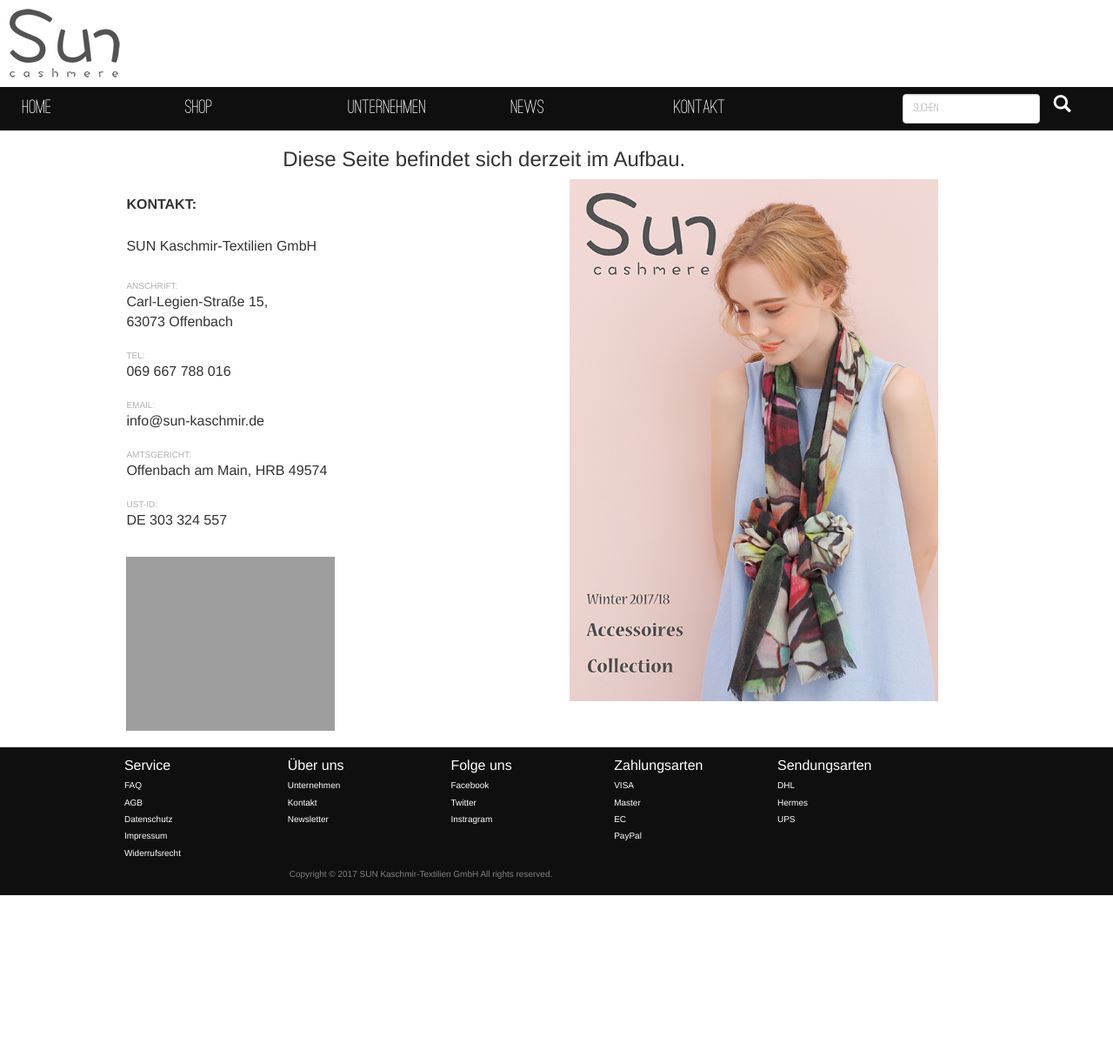
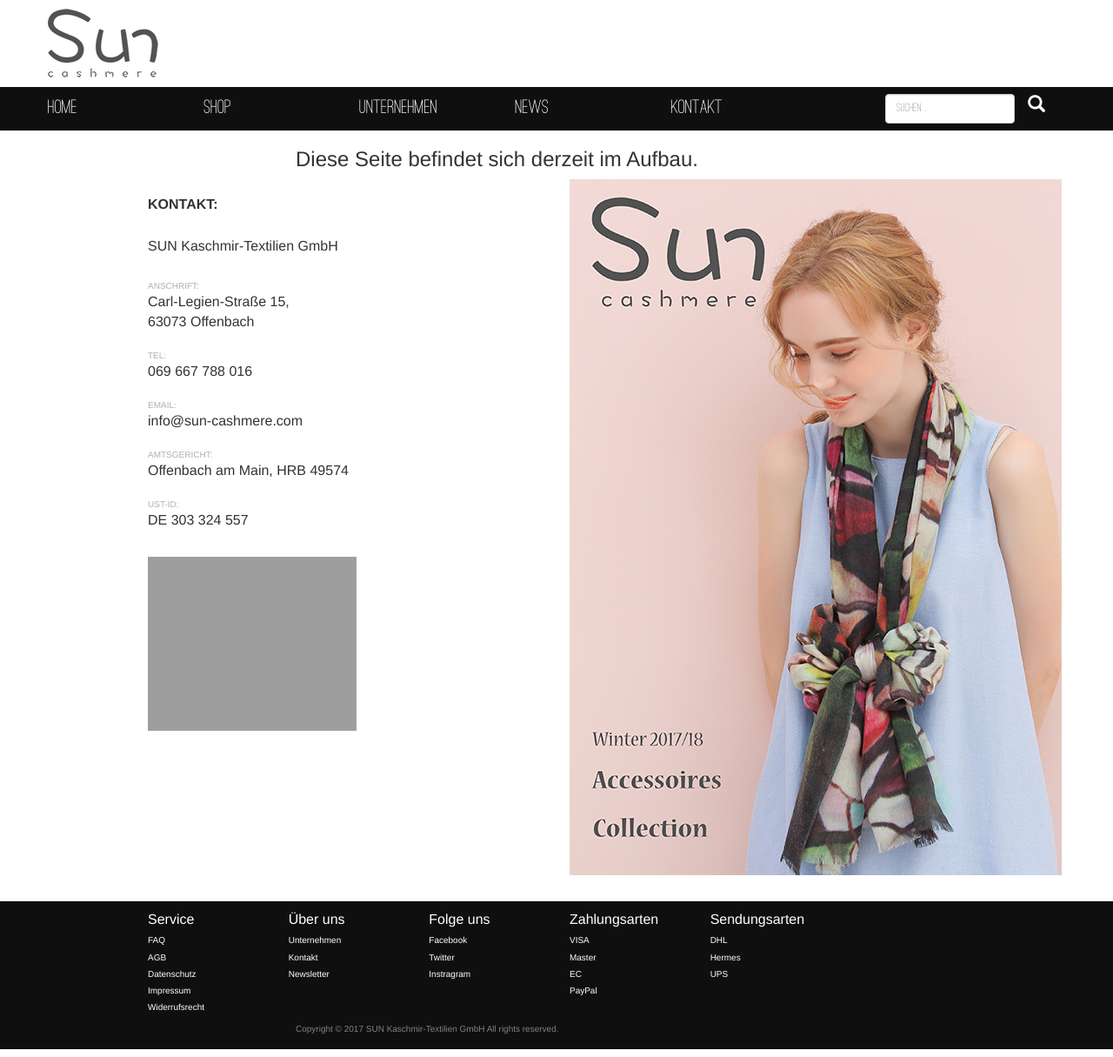
Before and after one commit to lucklusty/sun-cashmere, a PHP site: page / in a window 1280 px wide. Shown: the whole page at 87% size. Before the commit the page ends 1029 px from the top, so only its background shows below. Run offline with PHP 8.4, Linux system fonts and the light colour scheme; some web fonts are replaced; grey boxes are pictures that could not be loaded.

Commit message:
1. Change the structure of header, footer and main content 2. Add some necessary bootstrap classes to make the site responsive (not final) 3. Optimise the displaying of Catalog Cover

```diff
--- a/css/footer.css
+++ b/css/footer.css
@@ -9,12 +9,14 @@
 }
 
 .footer_element_container {
-	width: 1259px;
-	margin: 0 auto;
 	color: #ffffff;
 	float: none;
 	clear: both;
 	padding: 10px 0;
+}
+
+.footer_element {
+	margin: 0 auto;
 }
 
 .footer_element_column {
--- a/css/general.css
+++ b/css/general.css
@@ -22,7 +22,7 @@
 	clear: both;
 }
 
-.page_container {  /* page settings for footer to stay at bottom*/
+.page_container {  /* page settings for footer to stay at bottom */
 	position: relative;
 	min-height: 100%;
 	height: auto !important;
@@ -30,23 +30,29 @@
 }
 
 .main_content_container {
-	width: 1259px;
+	/*width: 1259px;*/
 	margin: 0 auto;
-	padding: 150px 0 170px;
+	/* padding-bottom keeps space between main content and footer which has height 170px */
+	padding: 150px 0 200px;
+}
+
+.content_box {
+	/*margin: 0 auto;*/
 }
 
 /*---------------- special settings for main content ---------------- */
-.main_content_container .company_contact_info_column {
+
+.main_content_container .list_item {
 	font-size: 1.6rem;
 }
 
-.main_content_container .company_contact_info_column.title {
+.main_content_container .list_item.title {
 	font-size: 1rem;
 	color: #b4aeae;
 	padding-top: 20px;
 }
 
-.main_content_container section {
+.main_content_container .contact_info section {
 	font-size: 1rem;
 	/*padding-bottom: 30px;*/
 	clear: both;
@@ -57,7 +63,9 @@
 }
 
 .main_content_container .catalog_cover img {
-	height: 600px;
+	/*height: 623px;*/
+	max-height: 100%;
+	max-width: 100%;
 }
 
 /* general font definition */
--- a/css/header.css
+++ b/css/header.css
@@ -36,8 +36,8 @@
 }
 
 .global_header_navigation {
-	width: 1259px;
-	font-size: 2.3rem;
+	/*width: 1259px;*/
+	font-size: 2.3rem; /* used 2.3rem */
 	font-family: 'ostrich-sans-rounded', Fallback, sans-serif;
 	/*font-weight: bold;*/
 
--- a/css/media-query.css
+++ b/css/media-query.css
@@ -1,55 +1,73 @@
-@media screen and (min-width: 1259px) {
+/*@media screen and (min-width: 1259px) {
 	.main_content_container,
 	header .header_element,
 	footer .header_element {
 		width: 1259px ;
 	}
-}
+}*/
 
-@media screen and (min-width: 1024px) and (max-width: 1258px) {
+/*@media screen and (min-width: 1024px) and (max-width: 1258px) {
 	.main_content_container,
 	header .header_element,
 	footer .header_element {
 		width: 1024px ;
 	}
-}
+}*/
 
-@media screen and (min-width: 960px) and (max-width: 1023px) {
+@media screen and (min-width: 1200px) {
 	.main_content_container,
 	header .header_element,
-	footer .header_element {
-		width: 960px ;
+	footer .footer_element {
+		width: 1200px ;
 	}
 }
 
-@media screen and (min-width: 880px) and (max-width: 959px) {
+@media screen and (min-width: 992px) and (max-width: 1199px) {
 	.main_content_container,
 	header .header_element,
-	footer .header_element {
-		width: 880px ;
+	footer .footer_element {
+		width: 992px ;
 	}
 }
 
-@media screen and (min-width: 640px) and (max-width: 879px) {
+@media screen and (min-width: 768px) and (max-width: 991px) {
 	.main_content_container,
 	header .header_element,
-	footer .header_element {
+	footer .footer_element {
+		width: 768px ;
+	}
+
+	/* temporary special settings */
+	.catalog_cover {
+		margin: 20px 0 10px;
+	}
+}
+
+@media screen and (min-width: 640px) and (max-width: 767px) {
+	.main_content_container,
+	header .header_element,
+	footer .footer_element {
 		width: 640px ;
 	}
 }
 
-@media screen and (min-width: 440px) and (max-width: 639px) {
+@media screen and (min-width: 480px) and (max-width: 639px) {
 	.main_content_container,
 	header .header_element,
-	footer .header_element {
-		width: 440px ;
+	footer .footer_element {
+		width: 480px ;
 	}
 }
 
-@media screen and (min-width: 320px) and (max-width: 439px) {
+@media screen and (min-width: 320px) and (max-width: 479px) {
 	.main_content_container,
 	header .header_element,
-	footer .header_element {
+	footer .footer_element {
 		width: 320px ;
 	}
+
+	/* temporary special settings */
+	header .global_header_search {
+		display: none !important;
+	}
 }
--- a/index.php
+++ b/index.php
@@ -5,7 +5,7 @@
 	<meta name="viewport" content="width=device-width, initial-scale=1">
 	<title>Sun-Cashmere</title>
 	<link rel="shortcut icon" type="image/x-icon" href="img/tab-icon2.jpg">
-	<link rel="stylesheet" href="css/bootstrap.css">
+	<link rel="stylesheet" href="css/bootstrap.min.css">
 	<link rel="stylesheet" href="css/general.css">
 	<link rel="stylesheet" href="css/media-query.css">
 	<link rel="stylesheet" href="css/header.css">
@@ -16,23 +16,23 @@
 <body>
 	<div class="page_container">
 		<?php require_once('templates/header.php'); ?>
-		<div class="main_content_container">
+		<div class="main_content_container row">
 			<h3 class="col-lg-offset-3">Diese Seite befindet sich derzeit im Aufbau.</h3>
-			<div class="col-lg-5 col-lg-offset-1">
-				<section class="company_contact_info ">
-					<h3 class="company_contact_info_column headline col-md-12 heavy ">KONTAKT: </h3>
-					<h3 class="company_contact_info_column headline col-md-12">SUN Kaschmir-Textilien GmbH</h3>
-					<div class="company_contact_info_column uppercase title col-md-12">Anschrift:</div>
-					<div class="company_contact_info_column col-md-12">Carl-Legien-Stra&szlig;e 15,</div>
-					<div class="company_contact_info_column col-md-12">63073 Offenbach</div>
-					<div class="company_contact_info_column uppercase title col-md-12">Tel:</div>
-					<div class="company_contact_info_column col-md-12">069 667 788 016</div>
-					<div class="company_contact_info_column uppercase title col-md-12">Email:</div>
-					<div class="company_contact_info_column col-md-12">info@sun-kaschmir.de</div>
-					<div class="company_contact_info_column uppercase title col-md-12">Amtsgericht:</div>
-					<div class="company_contact_info_column col-md-12">Offenbach am Main, HRB 49574</div>
-					<div class="company_contact_info_column uppercase title col-md-12">UST-ID:</div>
-					<div class="company_contact_info_column col-md-12">DE 303 324 557</div>
+			<div class="content_box contact_info col-xs-12 col-sm-5 col-md-5 col-lg-5 col-lg-offset-1 ">
+				<section class="contact_info_wrapper ">
+					<h3 class="list_item headline col-md-12 heavy ">KONTAKT: </h3>
+					<h3 class="list_item headline col-md-12">SUN Kaschmir-Textilien GmbH</h3>
+					<div class="list_item uppercase title col-md-12">Anschrift:</div>
+					<div class="list_item col-md-12">Carl-Legien-Stra&szlig;e 15,</div>
+					<div class="list_item col-md-12">63073 Offenbach</div>
+					<div class="list_item uppercase title col-md-12">Tel:</div>
+					<div class="list_item col-md-12">069 667 788 016</div>
+					<div class="list_item uppercase title col-md-12">Email:</div>
+					<div class="list_item col-md-12">info@sun-cashmere.com</div>
+					<div class="list_item uppercase title col-md-12">Amtsgericht:</div>
+					<div class="list_item col-md-12">Offenbach am Main, HRB 49574</div>
+					<div class="list_item uppercase title col-md-12">UST-ID:</div>
+					<div class="list_item col-md-12">DE 303 324 557</div>
 				</section>
 				<section class="google_map_frame_container ">
 					<div class="google_map_frame col-md-12">
@@ -41,7 +41,7 @@
 				</section>
 				<section><div>&nbsp;</div></section>
 			</div>
-			<div class=" catalog_cover col-lg-6">
+			<div class="content_box catalog_cover col-xs-12 col-sm-6 col-md-6 col-lg-6">
 				<a href="upload/Katalog2017.pdf" target="_blank">
 					<img src="img/catalog.jpg" />
 				</a>
--- a/templates/footer.php
+++ b/templates/footer.php
@@ -1,8 +1,8 @@
 <footer>
 	<div class="footer_element_container">
-		<div class="footer_element col-lg-12">
-			<div class=" col-lg-offset-1 ">
-				<div class="footer_element_column col-md-2 ">
+		<div class="footer_element row">
+			<div class=" col-lg-offset-1 col-xs-10 col-sm-10 col-md-10 col-lg-10">
+				<div class="footer_element_column col-xs-2 col-sm-2 col-md-2 col-lg-2 ">
 					<ul>Service
 						<li>FAQ</li>
 						<li>AGB</li>
@@ -11,21 +11,21 @@
 						<li>Widerrufsrecht</li>
 					</ul>
 				</div>
-				<div class="footer_element_column col-md-2 ">Über uns
+				<div class="footer_element_column col-xs-2 col-sm-2 col-md-2 col-lg-2 ">Über uns
 					<ul>
 						<li>Unternehmen</li>
 						<li>Kontakt</li>
 						<li>Newsletter</li>
 					</ul>
 				</div>
-				<div class="footer_element_column col-md-2 ">Folge uns
+				<div class="footer_element_column col-xs-2 col-sm-2 col-md-2 col-lg-2 ">Folge uns
 					<ul>
 						<li>Facebook</li>
 						<li>Twitter</li>
 						<li>Instragram</li>
 					</ul>
 				</div>
-				<div class="footer_element_column col-md-2 ">Zahlungsarten
+				<div class="footer_element_column col-xs-2 col-sm-2 col-md-2 col-lg-2 ">Zahlungsarten
 					<ul>
 						<li>VISA</li>
 						<li>Master</li>
@@ -33,7 +33,7 @@
 						<li>PayPal</li>
 					</ul>
 				</div>
-				<div class="footer_element_column col-md-2 ">Sendungsarten
+				<div class="footer_element_column col-xs-2 col-sm-2 col-md-2 col-lg-2 ">Sendungsarten
 					<ul>
 						<li>DHL</li>
 						<li>Hermes</li>
@@ -41,8 +41,9 @@
 					</ul>
 				</div>
 			</div>
+
 		</div>
-		<div class="footer_copyright footer_element col-lg-12">
+		<div class="row footer_copyright footer_element">
 			<div class=" col-lg-offset-3">
 				Copyright &copy; 2017 SUN Kaschmir-Textilien GmbH All rights reserved.
 			</div>
--- a/templates/header.php
+++ b/templates/header.php
@@ -3,25 +3,27 @@
 	<div class="header_element_container">
 		<!-- header logo -->
 		<div class="header_element_wrapper logo ">
-			<div class="header_element">
-				<div class="global_header_logo "><img src="img/logo.png" /></div>
+			<div class="header_element row">
+				<div class="global_header_logo col-lg-12"><img src="img/logo.png" /></div>
 			</div>
 		</div>
 
 		<!-- header navigation -->
 		<div class="header_element_wrapper navigation ">
-			<div class=" header_element ">
-				<div class="global_header_navigation ">
-					<ul class="global_header_menu col-sm-10">
-						<li class="col-sm-2">Home</li>
-						<li class="col-sm-2">Shop</li>
-						<li class="col-sm-2">Unternehmen</li>
-						<li class="col-sm-2">News</li>
-						<li class="col-sm-2">Kontakt</li>
-					</ul>
-					<div class="global_header_search col-sm-2">
-						<input type="text" class="form-control" placeholder="Suchen ... ">
-						<span class="glyphicon glyphicon-search"></span>
+			<div class=" header_element row ">
+				<div class="global_header_navigation col-lg-12">
+					<div class="row">
+						<ul class="global_header_menu col-xs-10 col-sm-10 col-md-10 col-lg-10">
+							<li class=" col-xs-2 col-sm-2 col-md-2 col-lg-2">Home</li>
+							<li class=" col-xs-2 col-sm-2 col-md-2 col-lg-2">Shop</li>
+							<li class=" col-xs-2 col-sm-2 col-md-2 col-lg-2">Unternehmen</li>
+							<li class=" col-xs-2 col-sm-2 col-md-2 col-lg-2">News</li>
+							<li class=" col-xs-2 col-sm-2 col-md-2 col-lg-2">Kontakt</li>
+						</ul>
+						<div class="global_header_search col-xs-2 col-sm-2 col-md-2 col-lg-2">
+							<input type="text" class="form-control" placeholder="Suchen ... ">
+							<span class="glyphicon glyphicon-search"></span>
+						</div>
 					</div>
 				</div>
 			</div>
```
